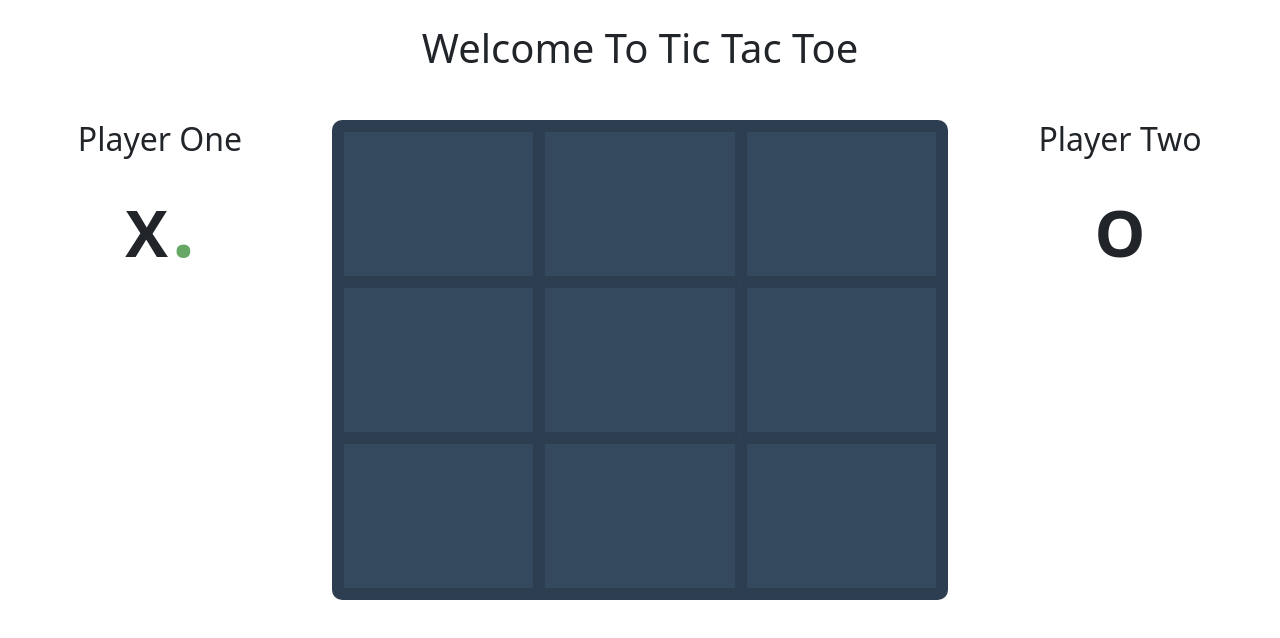
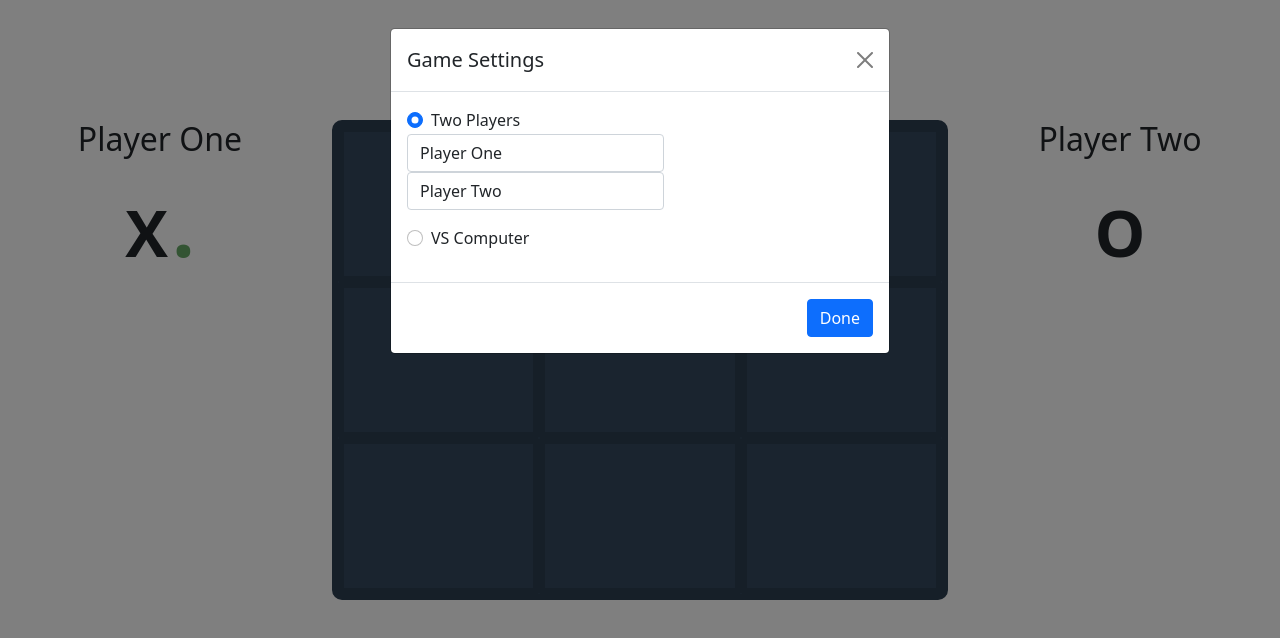
Before and after one commit to Ebrahemsamer2/tic-tac-toe-game, a plain HTML site: page index.html in a window 1280 px wide. Drawn offline with nearby package versions, Linux system fonts and the light colour scheme.

Commit message:
Game Setting Player Type

```diff
--- a/index.html
+++ b/index.html
@@ -41,6 +41,57 @@
         </div>
     </div>
 
+    <div class="modal fade" id="game-settings" tabindex="-1" aria-labelledby="gameSettingsModal" aria-hidden="true">
+      <div class="modal-dialog">
+        <div class="modal-content">
+          <div class="modal-header">
+            <h5 class="modal-title" id="gameSettingsModal">Game Settings</h5>
+            <button type="button" class="btn-close" data-bs-dismiss="modal" aria-label="Close"></button>
+          </div>
+          <div class="modal-body">
+            <form>
+              <div class="mb-3">
+                <div class="form-check">
+                  <input class="form-check-input" value="2" type="radio" name="playerType" id="flexRadioDefault1" checked>
+                  <label class="form-check-label" for="flexRadioDefault1">
+                    Two Players
+                  </label>
+                </div>
+                <div class="row players-settings-form">
+                  <div class="col-auto">
+                    <input class="form-control" value="Player One" type="text" name="player1_name" id="player1_name">
+                  </div>
+                  <div class="col-auto">
+                    <input class="form-control" value="Player Two" type="text" name="player2_name" id="player2_name">
+                  </div>
+                </div>
+              </div>
+              <div class="mb-3">
+                <div class="form-check">
+                  <input class="form-check-input" value="1" type="radio" name="playerType" id="flexRadioDefault2">
+                  <label class="form-check-label" for="flexRadioDefault2">
+                    VS Computer
+                  </label>
+                </div>
+                <div class="row d-none computer-settings-form">
+                  <div class="col-auto">
+                    <input class="form-control" value="Player One" type="text" name="player_vs_computer_name" id="player_vs_computer_name">
+                  </div>
+                  <div class="col-auto">
+                    <input class="form-control" readonly value="Computer" type="text" name="computer_name" id="computer_name">
+                  </div>
+                </div>
+              </div>
+            </form>
+          </div>
+          <div class="modal-footer">
+            <button type="button" id="game-settings-done-btn" class="btn btn-primary">Done</button>
+          </div>
+        </div>
+      </div>
+    </div>
+
+    <script src="https://cdn.jsdelivr.net/npm/bootstrap@5.0.2/dist/js/bootstrap.bundle.min.js" integrity="sha384-MrcW6ZMFYlzcLA8Nl+NtUVF0sA7MsXsP1UyJoMp4YLEuNSfAP+JcXn/tWtIaxVXM" crossorigin="anonymous"></script>
     <script src="https://code.jquery.com/jquery-3.7.1.min.js" integrity="sha256-/JqT3SQfawRcv/BIHPThkBvs0OEvtFFmqPF/lYI/Cxo=" crossorigin="anonymous"></script>
     <script src="js/game.js"></script>
     <script src="js/player.js"></script>
--- a/js/game.js
+++ b/js/game.js
@@ -5,6 +5,9 @@ let game = {
         0: {},
         1: {},
     },
+    playerType: 2,
+    player1: 'Player One',
+    player2: 'Player Two',
     winningMaps: [
         [0, 1, 2],
         [3, 4, 5],
@@ -25,6 +28,13 @@ let game = {
         $(".box").text('');
         game.activePlayer = 0;
         $(".player.one .status").text('.');
+
+        game.gameSettingsModal = new bootstrap.Modal(document.getElementById('game-settings'), {});
+        game.showGameSettings();
+    },
+
+    showGameSettings: () => {
+        game.gameSettingsModal.show();
     },
 
     storeMove: (moveIndex) => {
@@ -76,6 +86,35 @@ let game = {
             });
         });
 
+        $("input[name='playerType']").on('change', (e) => {
+            let playerType = $("input[name='playerType']:checked").val();
+            console.log(playerType)
+            if(playerType == 2)
+            {
+                $(".computer-settings-form").addClass('d-none');
+                $(".players-settings-form").removeClass('d-none');
+            } else {
+                $(".computer-settings-form").removeClass('d-none');
+                $(".players-settings-form").addClass('d-none');
+            }
+        });
+
+        $("#game-settings-done-btn").on('click', (e) => {
+            let playerType = $("input[name='playerType']:checked").val();
+            if(playerType == 2)
+            {
+                game.player1 = $("#player1_name").val();
+                game.player2 = $("#player2_name").val();
+            } else {
+                game.player1 = $("#player_vs_computer_name").val();
+                game.player2 = $("#computer_name").val();
+            }
+            $(".player.one > h2").text(game.player1);
+            $(".player.two > h2").text(game.player2);
+
+            game.gameSettingsModal.hide();
+        });
+
     },
 };
 
```
